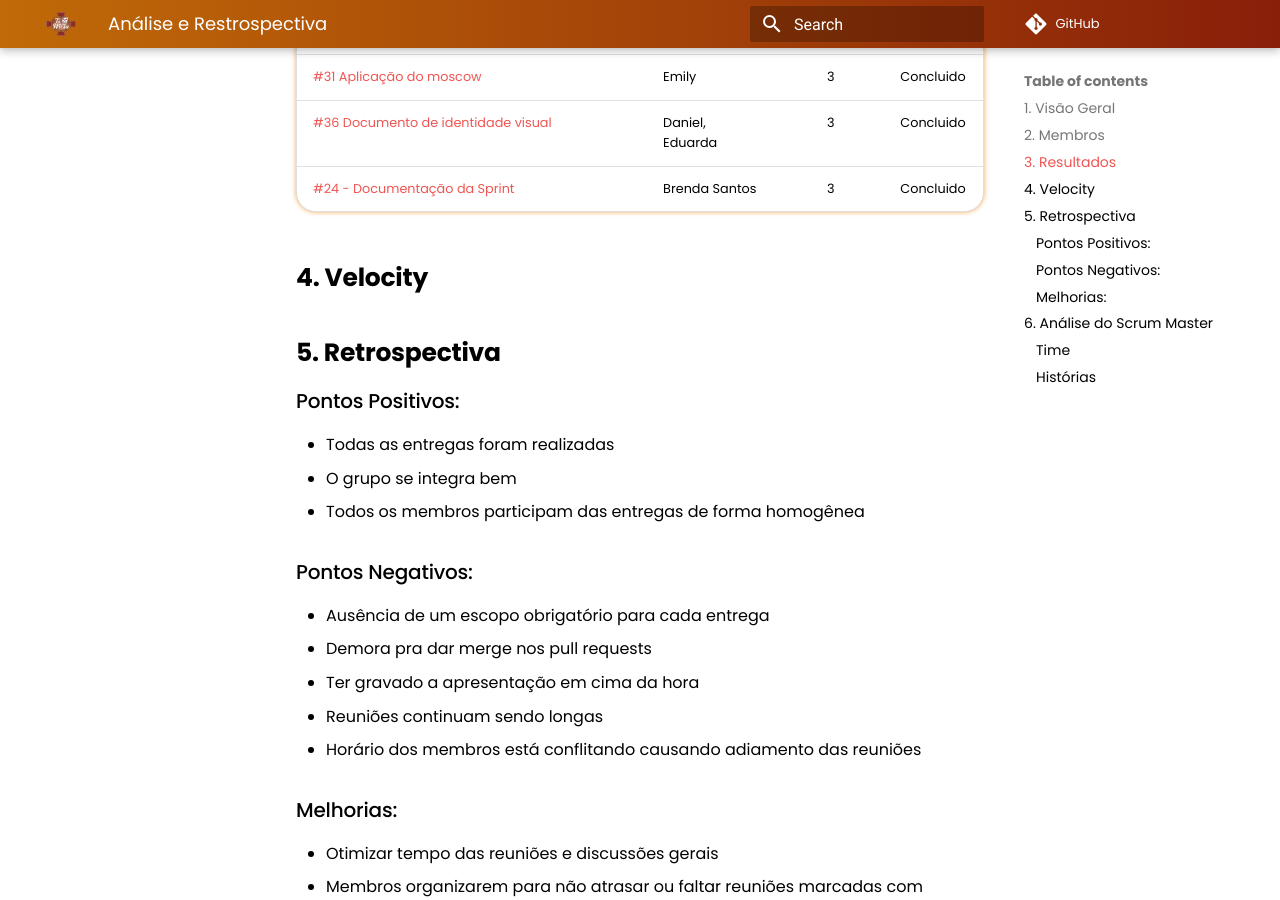
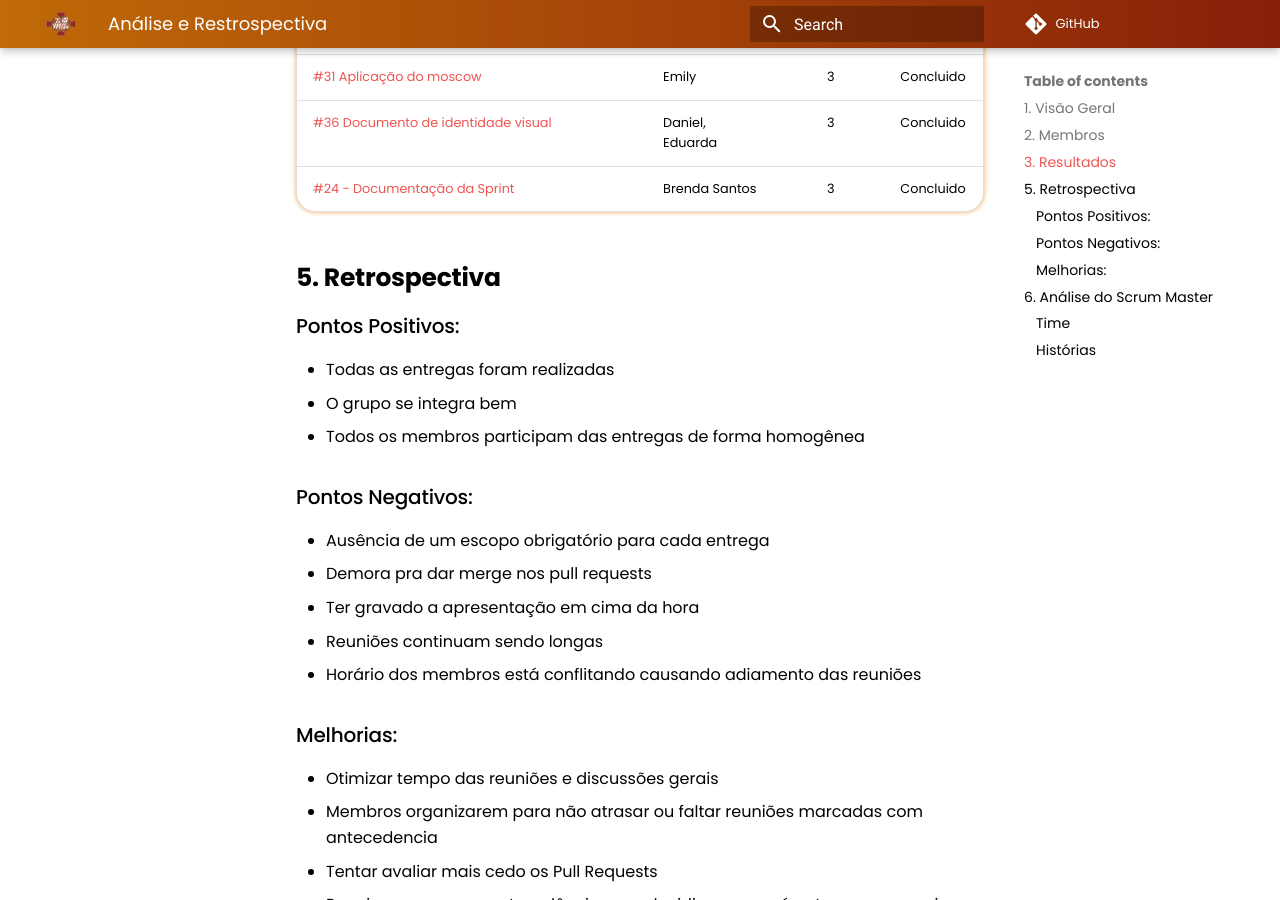
Before and after one commit to UnBArqDsw2021-1/2021.1_G02_TaNaMesa_docs, an MkDocs documentation site: the page built from docs/5-Extra/Sprints/Sprint-02/Review-02.md, in a window 1280 px wide and 900 px high, scrolled down 1509 px. Built offline with MkDocs 1.6.1 and Material for MkDocs 9.7.7, drawn with Linux system fonts in a browser that asks for light colours; comment, search, counter and statistics services are not loaded.

Commit message:
(#24) Removendo tópico

```diff
--- a/docs/5-Extra/Sprints/Sprint-02/Review-02.md
+++ b/docs/5-Extra/Sprints/Sprint-02/Review-02.md
@@ -40,9 +40,6 @@
 | [#36 Documento de identidade visual](https://github.com/UnBArqDsw2021-1/2021.1_G02_TaNaMesa_docs/issues/36) |  Daniel, Eduarda |   3   | Concluido |
 | [#24 - Documentação da Sprint](https://github.com/UnBArqDsw2021-1/2021.1_G02_TaNaMesa_docs/issues/24) | Brenda Santos |     3     | Concluido |
 
-## 4. Velocity
-
-
 ## 5. Retrospectiva
 
 ### Pontos Positivos:
```
